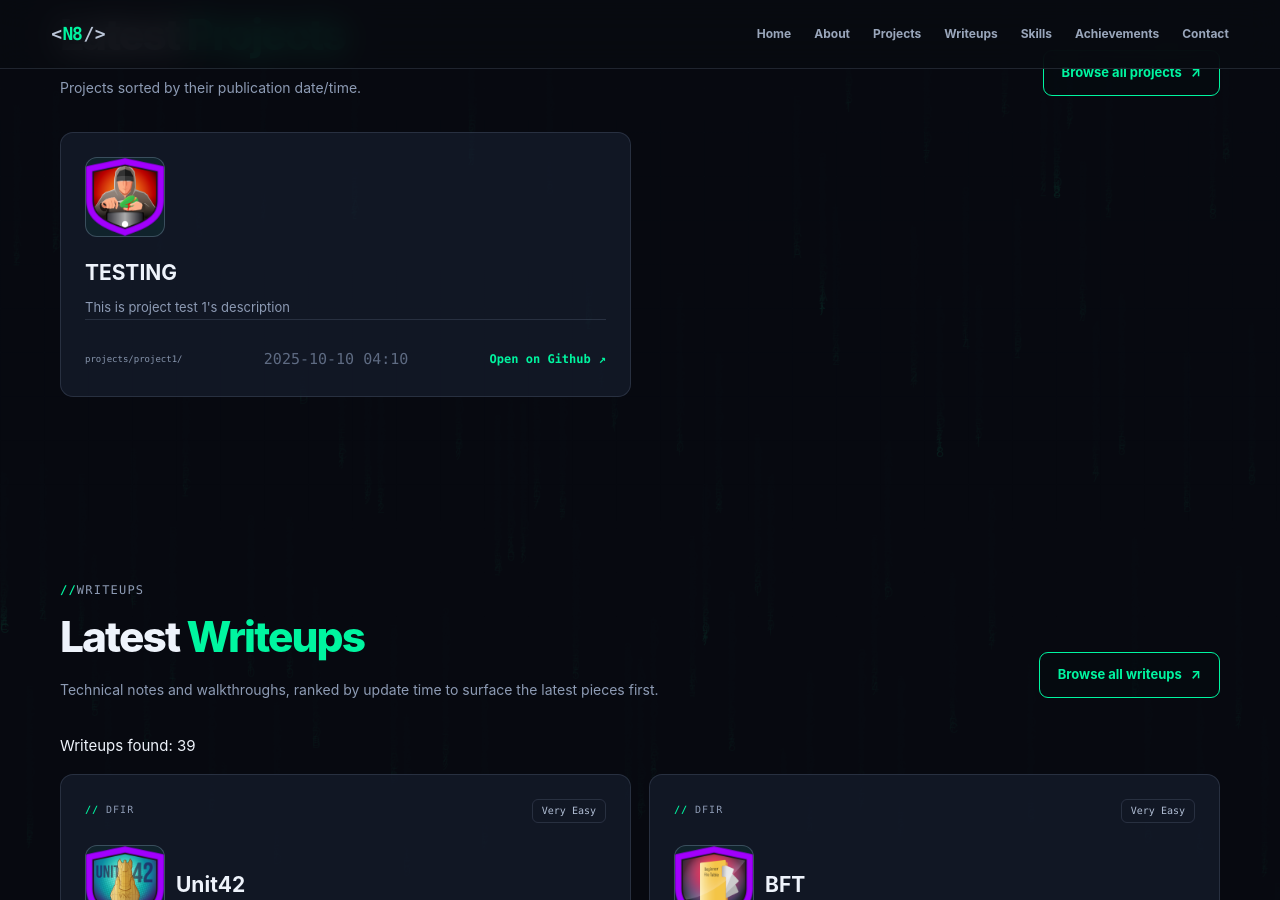
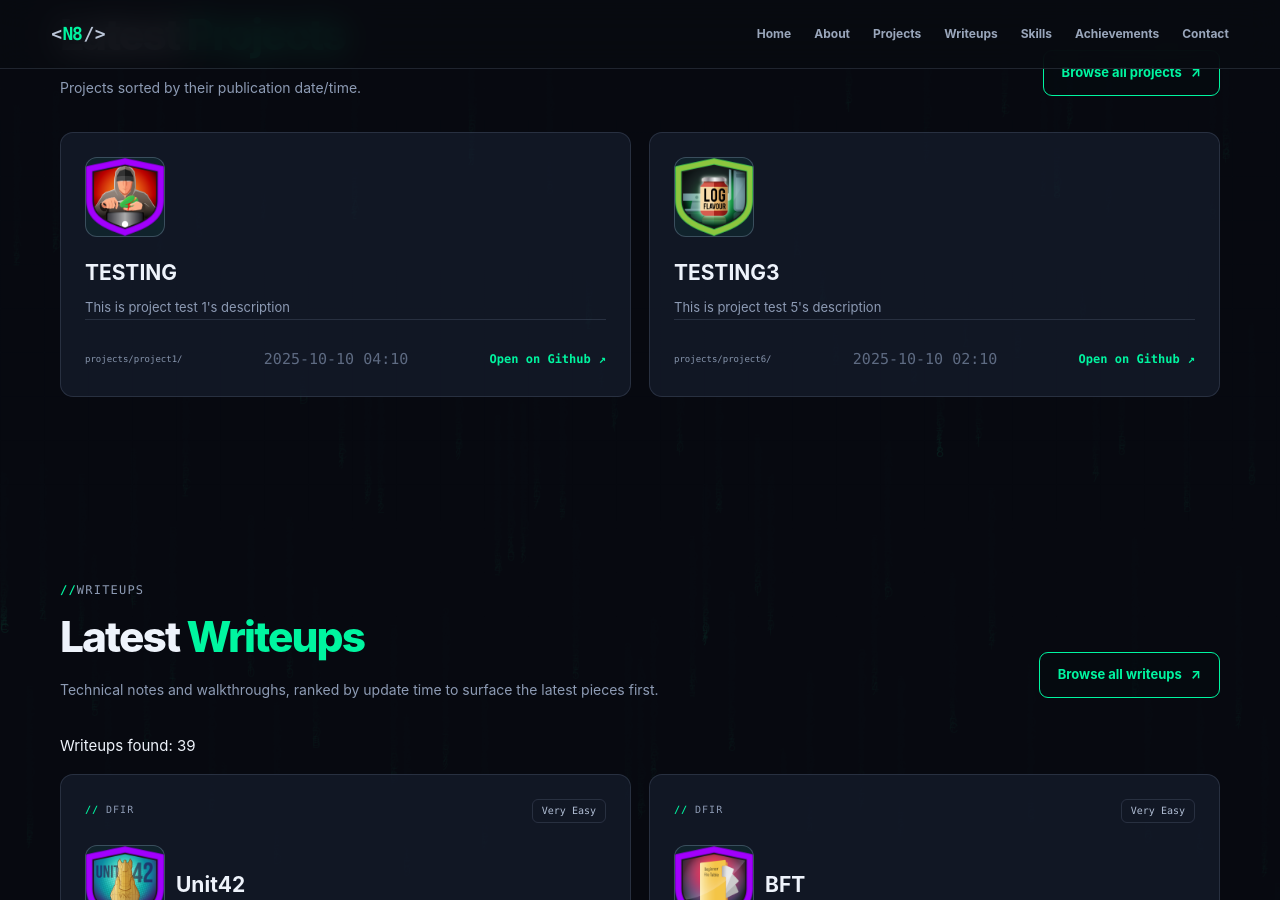
Before and after one commit to Ningen820/Ningen820.github.io, a Jekyll site: the page built from index.html, in a window 1280 px wide and 900 px high, scrolled down 2606 px. Built offline with Jekyll 4.4.1, drawn with Linux system fonts in a browser that asks for light colours.

Commit message:
Update profile.yml

```diff
--- a/_data/profile.yml
+++ b/_data/profile.yml
@@ -86,6 +86,13 @@ projects:
     icon: "/assets/images/writeups/mangobleed/mangobleed.png"
     draft: false
     date: "2025-10-10 04:10:10 -04:00"
+  - title: "TESTING3"
+    redirect_url: "project6"
+    goto: "Open on Github"
+    description: "This is project test 5's description"
+    icon: "/assets/images/writeups/logjammer/logjammer.png"
+    draft: false
+    date: "2025-10-10 02:10:10 -04:00"
 
 
 
```
